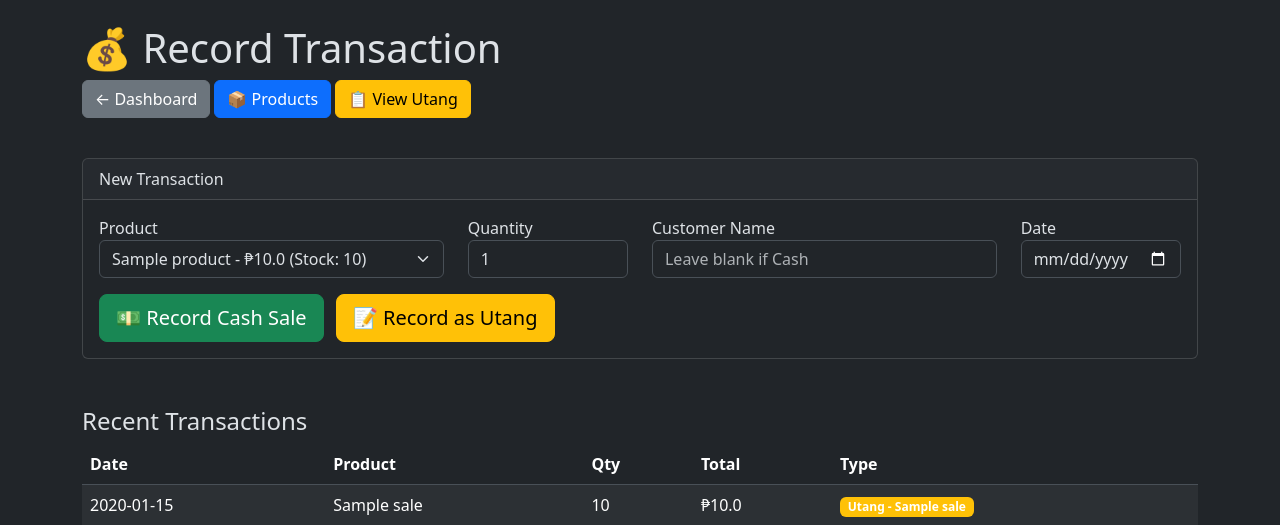
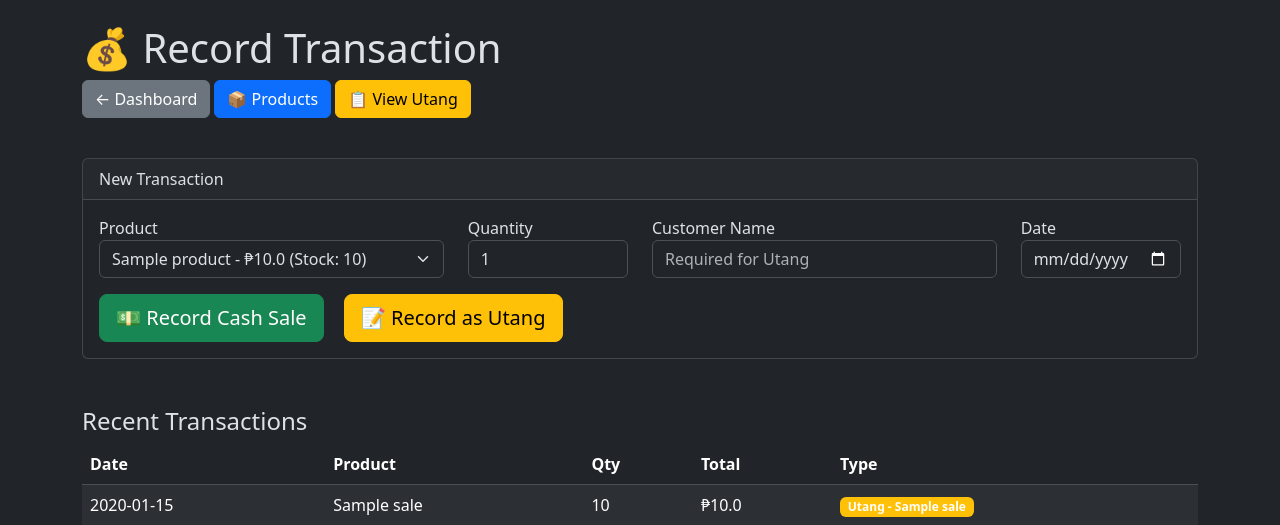
Before and after one commit to sejiro06/princess-inventory, a Flask app: page /sales in a window 1280 px wide. Shown: the top 525 px of the page. Run offline with Flask 3, Linux system fonts and the light colour scheme; tables that the repository leaves empty hold one stand-in row (values such as "Sample post").

Commit message:
Update sales.html

```diff
--- a/templates/sales.html
+++ b/templates/sales.html
@@ -13,7 +13,6 @@
     <a href="/products" class="btn btn-primary mb-3">📦 Products</a>
     <a href="/debts" class="btn btn-warning mb-3">📋 View Utang</a>
 
-    <!-- Record Transaction -->
     <div class="card mt-4">
         <div class="card-header">New Transaction</div>
         <div class="card-body">
@@ -33,15 +32,20 @@
                     </div>
                     <div class="col-md-4 mb-3">
                         <label>Customer Name</label>
-                        <input type="text" name="customer_name" class="form-control" placeholder="Leave blank if Cash">
+                        <input type="text" name="customer_name" class="form-control" placeholder="Required for Utang">
                     </div>
                     <div class="col-md-2 mb-3">
                         <label>Date</label>
-                        <input type="date" name="sale_date" class="form-control">
+                        <input type="date" name="sale_date" class="form-control" value="">
                     </div>
                 </div>
-                <button type="submit" class="btn btn-success btn-lg me-2">💵 Record Cash Sale</button>
-                <button type="submit" name="is_utang" value="1" class="btn btn-warning btn-lg">📝 Record as Utang</button>
+
+                <button type="submit" name="transaction_type" value="cash" class="btn btn-success btn-lg me-3">
+                    💵 Record Cash Sale
+                </button>
+                <button type="submit" name="transaction_type" value="utang" class="btn btn-warning btn-lg">
+                    📝 Record as Utang
+                </button>
             </form>
         </div>
     </div>
```
